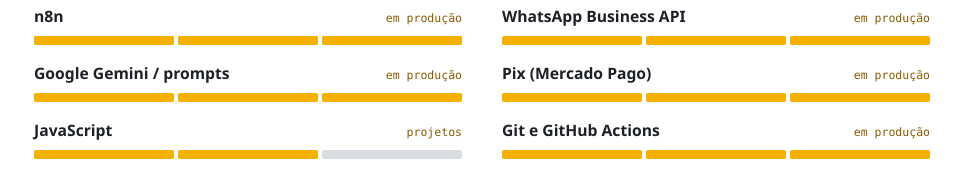
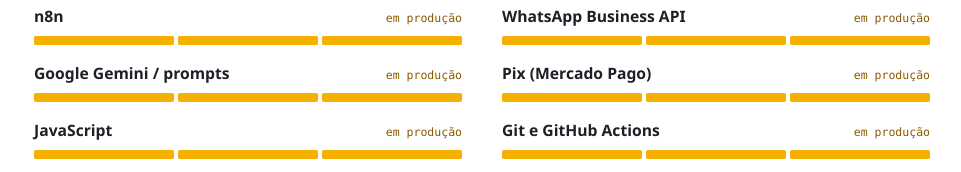
Before and after one commit to savio13-desig/curriculo, a plain HTML site: page index.html in a window 1280 px wide. Shown: the part 1300-1472 px from the top of the page, without its empty margins (158-1119 px from the left). Drawn offline with Linux system fonts and the light colour scheme.

Commit message:
fix: nível de JavaScript em produção

```diff
--- a/index.html
+++ b/index.html
@@ -226,7 +226,7 @@
 // habilidades: 1 = estudando/praticando, 2 = entregue em projetos, 3 = em produção com clientes (ajuste aqui)
 var SKILLS = [
   ["n8n", 3, "em produção"], ["WhatsApp Business API", 3, "em produção"], ["Google Gemini / prompts", 3, "em produção"],
-  ["Pix (Mercado Pago)", 3, "em produção"], ["JavaScript", 2, "projetos"], ["Git e GitHub Actions", 3, "em produção"],
+  ["Pix (Mercado Pago)", 3, "em produção"], ["JavaScript", 3, "em produção"], ["Git e GitHub Actions", 3, "em produção"],
   ["Python", 3, "em produção"], ["Robôs de Telegram", 3, "em produção"], ["Inglês", 1, "básico"], ["Dados e testes (cripto)", 1, "praticando"]
 ];
 var box = document.getElementById("skills");
```
